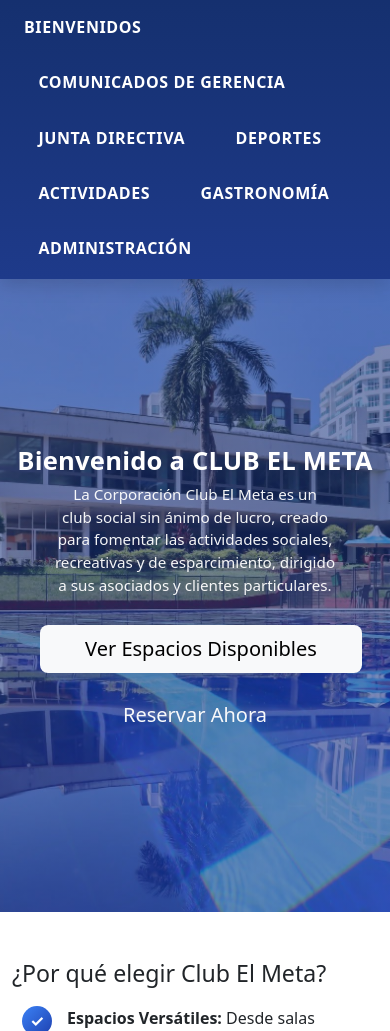
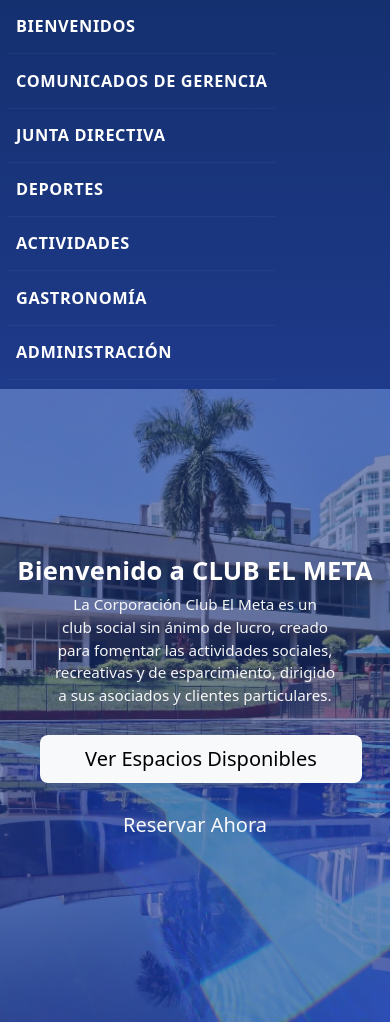
Before and after one commit to 444Pipe/clubmetaREPO, a Django app: page / in a window 390 px wide. Shown: the part 178-1209 px from the top of the page. Run offline with Django 5.2, Linux system fonts and the light colour scheme; parts of the project's set-up code (start-up, migrations or seed data) failed here and were passed over.

Commit message:
Mobile UX: make index info bar vertical on small screens, larger tap targets, accordion submenus

```diff
--- a/templates/index.html
+++ b/templates/index.html
@@ -68,6 +68,23 @@
     .index-info-bar .info-pills { overflow-x: auto; -webkit-overflow-scrolling: touch; padding-bottom: 0.25rem; gap: 0.75rem; }
     .index-info-bar .info-dropdown { position: static; transform: none; margin-top: 0.35rem; left: auto; }
     .index-info-bar .pill > a { padding: 0.6rem 0.75rem; font-size: 1rem; }
+  }
+
+  /* Mobile (small screens): vertical, full-width, larger tap targets */
+  @media (max-width: 768px) {
+    .index-info-bar { position: static; padding-top: calc(env(safe-area-inset-top, 0) + 0.25rem); }
+    .index-info-bar .container { padding-left: 0.5rem; padding-right: 0.5rem; }
+    .index-info-bar .info-pills { flex-direction: column; align-items: stretch; gap: 0; overflow: visible; }
+    .index-info-bar .pill { width: 100%; border-bottom: 1px solid rgba(255,255,255,0.04); }
+    .index-info-bar .pill > a { display: block; width: 100%; padding: 0.9rem 0.5rem; font-size: 1.02rem; text-align: left; color: #fff; }
+    .index-info-bar .pill + .pill > a { margin-left: 0; }
+    .index-info-bar .info-dropdown { display: none; position: static; transform: none; background: rgba(255,255,255,0.03); margin: 0; padding: 0.4rem 0; border-radius: 6px; }
+    .index-info-bar .info-dropdown li a { padding: 0.65rem 0.9rem; color: #fff; }
+    .index-info-bar .pill.open > .info-dropdown { display: block; }
+    .index-info-bar .pill .info-dropdown { box-shadow: none; }
+    .index-info-bar .pill:first-child > a { padding-top: 0.65rem; }
+    /* Ensure bar stays above hero but doesn't overlap status bar on iOS */
+    .index-info-bar { z-index: 2000; }
   }
 </style>
 
```
